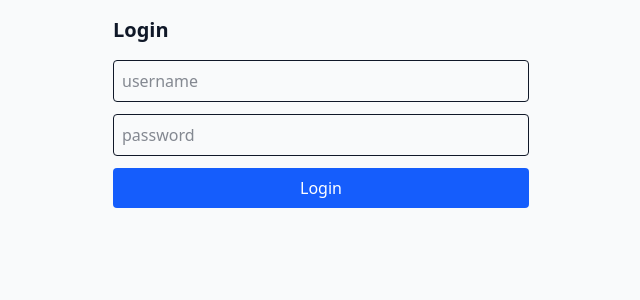
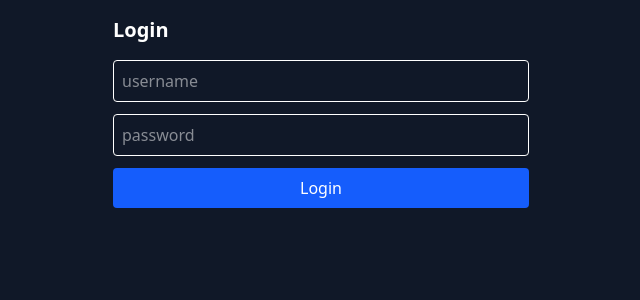
Before and after one commit to shalosajan/MovieMate, a React app in the folder frontend/: page /login in a window 1280 px wide. Shown: the top 300 px of the page, without its empty margins (319-959 px from the left). Built offline with nearby package versions, Linux system fonts and the light colour scheme; no server answers; the HTML template or start-up script is replaced by a standard one.

Commit message:
chore(frontend): enforce default dark theme

```diff
--- a/frontend/src/App.jsx
+++ b/frontend/src/App.jsx
@@ -6,23 +6,21 @@ import ContentDetail from './pages/ContentDetail.jsx'
 import Login from './pages/Login.jsx'
 import Register from './pages/Register.jsx'
 
-
 function PrivateRoute({ children }) {
   const token = localStorage.getItem('access_token')
   return token ? children : <Navigate to="/login" replace />
 }
 
-
-export default function App(){
+export default function App() {
   return (
     <BrowserRouter>
-<div className="min-h-screen bg-gray-50 text-gray-900">
+      <div className="min-h-screen bg-gray-900 text-white">
         <Routes>
-<Route path="/" element={<Home/>} />
-<Route path="/search" element={<PrivateRoute><Search/></PrivateRoute>} />
-<Route path="/content/:id" element={<PrivateRoute><ContentDetail/></PrivateRoute>} />
-<Route path="/login" element={<Login/>} />
-<Route path="/register" element={<Register/>} />
+          <Route path="/" element={<Home />} />
+          <Route path="/search" element={<PrivateRoute><Search /></PrivateRoute>} />
+          <Route path="/content/:id" element={<PrivateRoute><ContentDetail /></PrivateRoute>} />
+          <Route path="/login" element={<Login />} />
+          <Route path="/register" element={<Register />} />
         </Routes>
       </div>
     </BrowserRouter>
--- /dev/null
+++ b/frontend/src/context/ThemeContext.jsx
@@ -0,0 +1,19 @@
+import { createContext, useContext, useEffect } from "react";
+
+const ThemeContext = createContext();
+
+export function ThemeProvider({ children }) {
+  useEffect(() => {
+    document.documentElement.classList.add("dark");
+  }, []);
+
+  return (
+    <ThemeContext.Provider value={{}}>
+      {children}
+    </ThemeContext.Provider>
+  );
+}
+
+export function useTheme() {
+  return {};
+}
```
Lines whose indentation alone changed are shown as unchanged.
